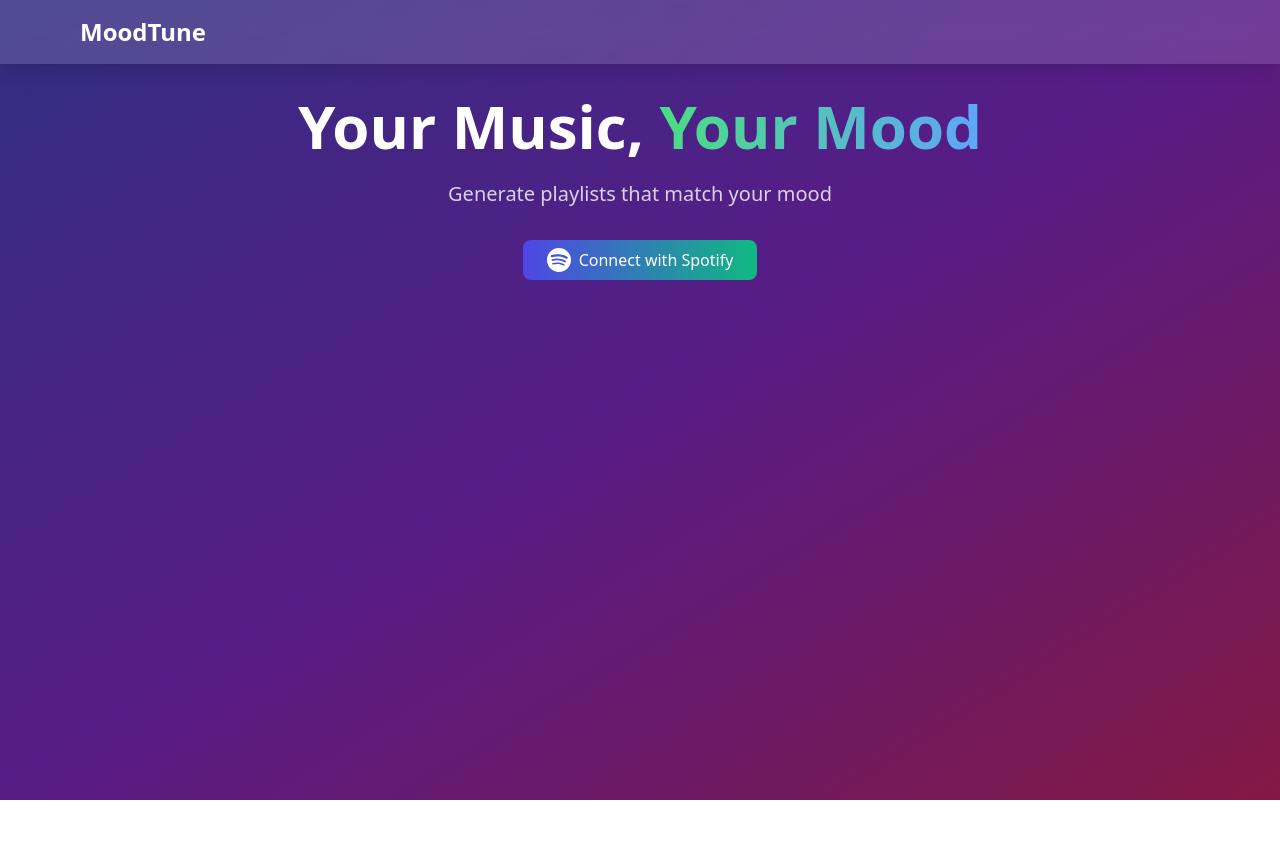
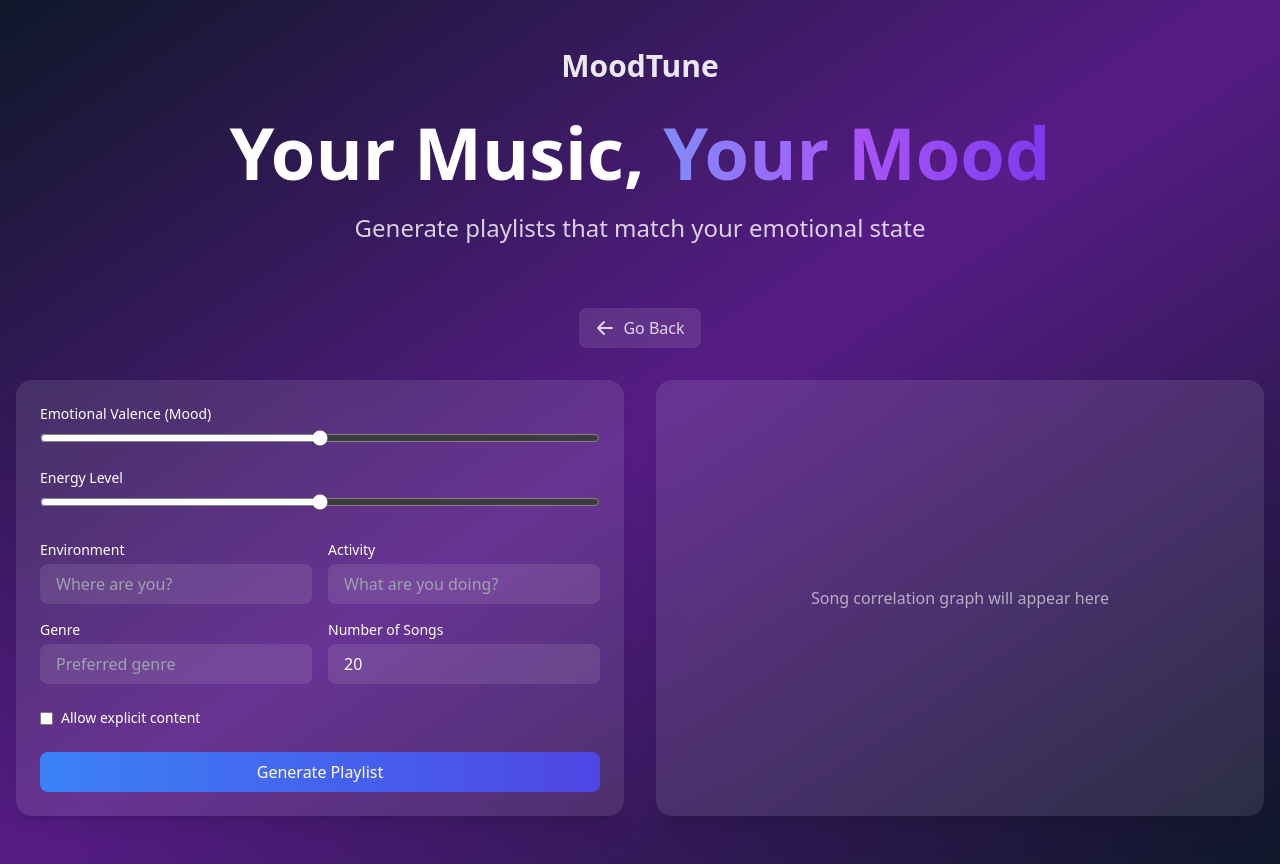
Before and after one commit to raorjun/MoodTune, a React (Vite) app in the folder frontend/: page / in a window 1280 px wide. Both pictures are taken after a click on the button "Connect with Spotify". Before the commit the page ends 800 px from the top, so only its background shows below. Built offline with nearby package versions, Linux system fonts and the light colour scheme.

Commit message:
frontend final

```diff
--- a/frontend/src/App.jsx
+++ b/frontend/src/App.jsx
@@ -1,38 +1,185 @@
 import { useState } from 'react'
 import spotifyIcon from './assets/spotify.svg'
+import ytMusicIcon from './assets/youtube.svg'
 
 function App() {
-  const [activeTab, setActiveTab] = useState('features');
+  const [selectedPlatform, setSelectedPlatform] = useState(null);
+  const [moodParams, setMoodParams] = useState({
+    valence: 50,
+    energy: 50,
+    environment: '',
+    activity: '',
+    genre: '',
+    songCount: 20,
+    explicit: false
+  });
 
   return (
-    <div className="min-h-screen bg-gradient-to-br from-indigo-900 via-purple-900 to-pink-900">
-      {/* Navigation */}
-      <header className="glass fixed w-full z-50">
-        <nav className="max-w-6xl mx-auto p-4">
-          <div className="flex justify-between items-center">
-            <h1 className="text-2xl font-bold text-white">MoodTune</h1>
+    <div className="min-h-screen bg-gradient-to-br from-slate-900 via-purple-900 to-slate-900">
+      <main className="container mx-auto px-4 py-12">
+        {/* Brand + Hero */}
+        <div className="text-center">
+          <h1 className="text-3xl font-bold text-white/90 mb-8">MoodTune</h1>
+          <h2 className="text-7xl font-bold text-white mb-6">
+          Your Music, <span className="text-transparent bg-clip-text bg-gradient-to-r from-indigo-400 via-purple-500 to-violet-600 animate-gradient">Your Mood</span>
+          </h2>
+          <p className="text-2xl text-white/80 mb-16">Generate playlists that match your emotional state</p>
+        </div>
 
-          </div>
-        </nav>
-      </header>
-
-      {/* Hero Section */}
-      <main className="pt-24 px-4">
-        <div className="max-w-6xl mx-auto">
-          <div className="text-center mb-16">
-            <h2 className="text-6xl font-bold text-white mb-6">
-              Your Music, <span className="text-transparent bg-clip-text bg-gradient-to-r from-green-400 to-blue-400">Your Mood</span>
-            </h2>
-            <p className="text-xl text-white/80 mb-8">Generate playlists that match your mood</p>
-            <button className="btn-modern flex items-center gap-2 mx-auto">
+        {/* Platform Selection */}
+        {!selectedPlatform && (
+          <div className="max-w-md mx-auto space-y-4">
+            <button
+              onClick={() => setSelectedPlatform('spotify')}
+              className="w-full flex items-center justify-center gap-3 px-6 py-3 rounded-lg
+                bg-gradient-to-r from-blue-500 to-indigo-600 text-white
+                transition-all duration-300 hover:shadow-xl hover:scale-105
+                hover:from-blue-600 hover:to-indigo-700"
+            >
               <img src={spotifyIcon} alt="Spotify" className="w-6 h-6" />
               Connect with Spotify
             </button>
+            <button
+              onClick={() => setSelectedPlatform('ytmusic')}
+              className="w-full flex items-center justify-center gap-3 px-6 py-3 rounded-lg
+                bg-gradient-to-r from-blue-500 to-indigo-600 text-white
+                transition-all duration-300 hover:shadow-xl hover:scale-105
+                hover:from-blue-600 hover:to-indigo-700"
+            >
+              <img src={ytMusicIcon} alt="YouTube Music" className="w-6 h-6" />
+              Connect with YouTube Music
+            </button>
           </div>
-        </div>
+        )}
+
+
+
+{/* Centered Go Back button */}
+{selectedPlatform && (
+  <div className="flex justify-center mb-8">
+    <button
+      onClick={() => setSelectedPlatform(null)}
+      className="flex items-center gap-2 px-4 py-2 rounded-lg
+        bg-white/10 text-white/80 hover:bg-white/20
+        transition-all duration-300 hover:shadow-lg"
+    >
+      <svg xmlns="http://www.w3.org/2000/svg" className="h-5 w-5" viewBox="0 0 20 20" fill="currentColor">
+        <path fillRule="evenodd" d="M9.707 16.707a1 1 0 01-1.414 0l-6-6a1 1 0 010-1.414l6-6a1 1 0 011.414 1.414L5.414 9H17a1 1 0 110 2H5.414l4.293 4.293a1 1 0 010 1.414z" clipRule="evenodd" />
+      </svg>
+      Go Back
+    </button>
+  </div>
+)}
+
+
+        {/* Mood Input Form */}
+        {selectedPlatform && (
+          <div className="grid md:grid-cols-2 gap-8">
+            <div className="card-modern">
+              <form className="space-y-6">
+                {/* Mood Sliders */}
+                <div className="space-y-4">
+                  <div>
+                    <label className="text-white text-sm mb-1 block">Emotional Valence (Mood)</label>
+                    <input
+                      type="range"
+                      min="0"
+                      max="100"
+                      value={moodParams.valence}
+                      onChange={(e) => setMoodParams({...moodParams, valence: parseInt(e.target.value)})}
+                      className="w-full accent-white/80"
+                    />
+                  </div>
+                  <div>
+                    <label className="text-white text-sm mb-1 block">Energy Level</label>
+                    <input
+                      type="range"
+                      min="0"
+                      max="100"
+                      value={moodParams.energy}
+                      onChange={(e) => setMoodParams({...moodParams, energy: parseInt(e.target.value)})}
+                      className="w-full accent-white/80"
+                    />
+                  </div>
+                </div>
+
+                {/* Context Inputs */}
+                <div className="grid grid-cols-2 gap-4">
+                  <div>
+                    <label className="text-white text-sm mb-1 block">Environment</label>
+                    <input
+                      type="text"
+                      className="w-full bg-white/10 rounded-lg px-4 py-2 text-white"
+                      placeholder="Where are you?"
+                      value={moodParams.environment}
+                      onChange={(e) => setMoodParams({...moodParams, environment: e.target.value})}
+                    />
+                  </div>
+                  <div>
+                    <label className="text-white text-sm mb-1 block">Activity</label>
+                    <input
+                      type="text"
+                      className="w-full bg-white/10 rounded-lg px-4 py-2 text-white"
+                      placeholder="What are you doing?"
+                      value={moodParams.activity}
+                      onChange={(e) => setMoodParams({...moodParams, activity: e.target.value})}
+                    />
+                  </div>
+                  <div>
+                    <label className="text-white text-sm mb-1 block">Genre</label>
+                    <input
+                      type="text"
+                      className="w-full bg-white/10 rounded-lg px-4 py-2 text-white"
+                      placeholder="Preferred genre"
+                      value={moodParams.genre}
+                      onChange={(e) => setMoodParams({...moodParams, genre: e.target.value})}
+                    />
+                  </div>
+                  <div>
+                    <label className="text-white text-sm mb-1 block">Number of Songs</label>
+                    <input
+                      type="number"
+                      min="10"
+                      max="50"
+                      className="w-full bg-white/10 rounded-lg px-4 py-2 text-white"
+                      value={moodParams.songCount}
+                      onChange={(e) => setMoodParams({...moodParams, songCount: parseInt(e.target.value)})}
+                    />
+                  </div>
+                </div>
+
+                {/* Settings */}
+                <div className="flex items-center">
+                  <input
+                    type="checkbox"
+                    id="explicit"
+                    checked={moodParams.explicit}
+                    onChange={(e) => setMoodParams({...moodParams, explicit: e.target.checked})}
+                    className="mr-2"
+                  />
+                  <label htmlFor="explicit" className="text-white text-sm">Allow explicit content</label>
+                </div>
+
+                {/* Submit Button */}
+                <button className="w-full flex items-center justify-center gap-2 px-6 py-2 rounded-lg
+                  transition-all duration-300 bg-gradient-to-r from-blue-500 to-indigo-600 text-white
+                  hover:shadow-lg hover:scale-105">
+                  Generate Playlist
+                </button>
+              </form>
+            </div>
+
+            {/* Graph Visualization */}
+            <div className="card-modern min-h-[400px] flex items-center justify-center">
+              <p className="text-white/60 text-center">
+                Song correlation graph will appear here
+              </p>
+            </div>
+          </div>
+        )}
       </main>
     </div>
-  )
+  );
 }
 
-export default App
+export default App;
--- a/frontend/src/index.css
+++ b/frontend/src/index.css
@@ -12,7 +12,7 @@
 
   .card-modern {
     @apply p-6 rounded-2xl backdrop-blur-md bg-white/10
-    border border-white/10 shadow-xl
+    shadow-xl
     hover:shadow-2xl transition-all duration-300
     hover:-translate-y-1;
   }
--- a/frontend/tailwind.config.js
+++ b/frontend/tailwind.config.js
@@ -24,4 +24,6 @@ export default {
     },
   },
   plugins: [],
+
+
 }
```
Also changed, not shown: frontend/src/assets/youtube.svg (added).
